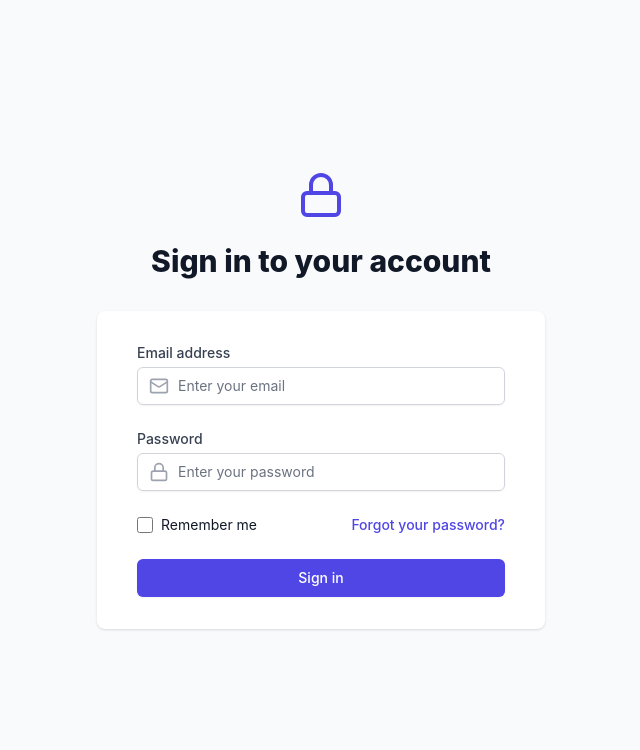
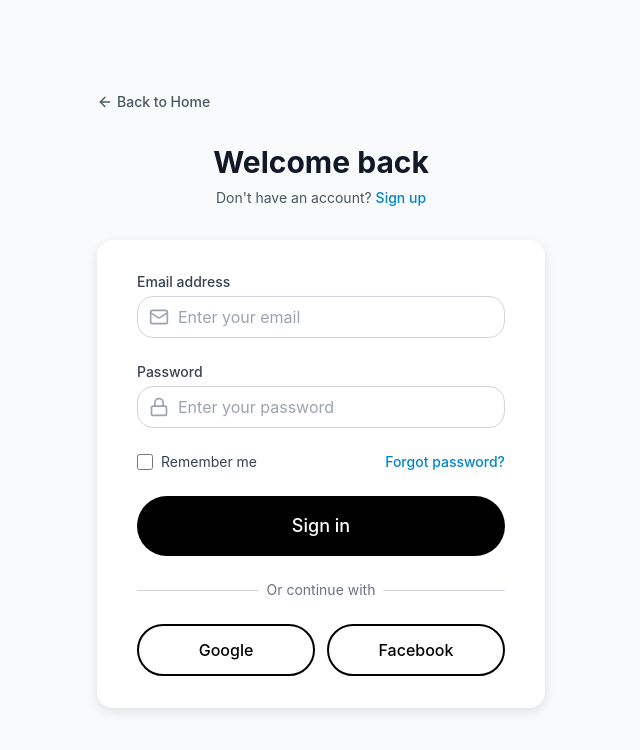
Before and after one commit to oondels/ecommerce-store, a React (Vite) app: page /login in a window 1280 px wide. Shown: the top 750 px of the page, without its empty margins (319-959 px from the left). Built offline with nearby package versions, Linux system fonts and the light colour scheme.

Commit message:
Update Login page with dark mode and consistent design

```diff
--- a/src/pages/Login.tsx
+++ b/src/pages/Login.tsx
@@ -1,43 +1,71 @@
 import React, { useState } from 'react';
-import { useNavigate } from 'react-router-dom';
+import { Link, useNavigate } from 'react-router-dom';
 import { useAuth } from '../context/AuthContext';
-import { Lock, Mail } from 'lucide-react';
+import { Lock, Mail, ArrowLeft } from 'lucide-react';
+import Button from '../components/ui/Button';
 
 export default function Login() {
   const [email, setEmail] = useState('');
   const [password, setPassword] = useState('');
+  const [isLoading, setIsLoading] = useState(false);
+  const [error, setError] = useState('');
   const navigate = useNavigate();
   const { login } = useAuth();
 
   const handleSubmit = async (e: React.FormEvent) => {
     e.preventDefault();
+    setError('');
+    setIsLoading(true);
+
     try {
       await login(email, password);
       navigate('/');
     } catch (error) {
-      console.error('Login failed:', error);
+      setError('Invalid email or password');
+    } finally {
+      setIsLoading(false);
     }
   };
 
   return (
-    <div className="min-h-screen bg-gray-50 flex flex-col justify-center py-12 sm:px-6 lg:px-8">
+    <div className="min-h-screen bg-gray-50 dark:bg-gray-900 flex flex-col justify-center py-12 sm:px-6 lg:px-8">
       <div className="sm:mx-auto sm:w-full sm:max-w-md">
-        <div className="flex justify-center">
-          <Lock className="h-12 w-12 text-indigo-600" />
+        {/* Back to home link */}
+        <Link
+          to="/"
+          className="inline-flex items-center text-sm font-medium text-gray-600 dark:text-gray-400 hover:text-gray-900 dark:hover:text-white mb-8"
+        >
+          <ArrowLeft size={16} className="mr-1" />
+          Back to Home
+        </Link>
+
+        <div className="text-center">
+          <h1 className="text-3xl font-bold text-gray-900 dark:text-white">
+            Welcome back
+          </h1>
+          <p className="mt-2 text-sm text-gray-600 dark:text-gray-400">
+            Don't have an account?{' '}
+            <Link
+              to="/register"
+              className="font-medium text-primary-600 hover:text-primary-500 dark:text-primary-400 dark:hover:text-primary-300"
+            >
+              Sign up
+            </Link>
+          </p>
         </div>
-        <h2 className="mt-6 text-center text-3xl font-extrabold text-gray-900">
-          Sign in to your account
-        </h2>
       </div>
 
       <div className="mt-8 sm:mx-auto sm:w-full sm:max-w-md">
-        <div className="bg-white py-8 px-4 shadow sm:rounded-lg sm:px-10">
-          <form className="space-y-6" onSubmit={handleSubmit}>
+        <div className="bg-white dark:bg-gray-800 py-8 px-4 shadow-soft sm:rounded-xl sm:px-10">
+          <form onSubmit={handleSubmit} className="space-y-6">
             <div>
-              <label htmlFor="email" className="block text-sm font-medium text-gray-700">
+              <label
+                htmlFor="email"
+                className="block text-sm font-medium text-gray-700 dark:text-gray-300"
+              >
                 Email address
               </label>
-              <div className="mt-1 relative rounded-md shadow-sm">
+              <div className="mt-1 relative">
                 <div className="absolute inset-y-0 left-0 pl-3 flex items-center pointer-events-none">
                   <Mail className="h-5 w-5 text-gray-400" />
                 </div>
@@ -47,19 +75,22 @@ export default function Login() {
                   type="email"
                   autoComplete="email"
                   required
-                  className="block w-full pl-10 pr-3 py-2 border border-gray-300 rounded-md leading-5 bg-white placeholder-gray-500 focus:outline-none focus:ring-indigo-500 focus:border-indigo-500 sm:text-sm"
-                  placeholder="Enter your email"
                   value={email}
                   onChange={(e) => setEmail(e.target.value)}
+                  className="block w-full pl-10 pr-3 py-2 border border-gray-300 dark:border-gray-600 rounded-xl text-gray-900 dark:text-white bg-white dark:bg-gray-700 placeholder-gray-400 focus:outline-none focus:ring-2 focus:ring-primary-500 focus:border-transparent"
+                  placeholder="Enter your email"
                 />
               </div>
             </div>
 
             <div>
-              <label htmlFor="password" className="block text-sm font-medium text-gray-700">
+              <label
+                htmlFor="password"
+                className="block text-sm font-medium text-gray-700 dark:text-gray-300"
+              >
                 Password
               </label>
-              <div className="mt-1 relative rounded-md shadow-sm">
+              <div className="mt-1 relative">
                 <div className="absolute inset-y-0 left-0 pl-3 flex items-center pointer-events-none">
                   <Lock className="h-5 w-5 text-gray-400" />
                 </div>
@@ -69,10 +100,10 @@ export default function Login() {
                   type="password"
                   autoComplete="current-password"
                   required
-                  className="block w-full pl-10 pr-3 py-2 border border-gray-300 rounded-md leading-5 bg-white placeholder-gray-500 focus:outline-none focus:ring-indigo-500 focus:border-indigo-500 sm:text-sm"
-                  placeholder="Enter your password"
                   value={password}
                   onChange={(e) => setPassword(e.target.value)}
+                  className="block w-full pl-10 pr-3 py-2 border border-gray-300 dark:border-gray-600 rounded-xl text-gray-900 dark:text-white bg-white dark:bg-gray-700 placeholder-gray-400 focus:outline-none focus:ring-2 focus:ring-primary-500 focus:border-transparent"
+                  placeholder="Enter your password"
                 />
               </div>
             </div>
@@ -83,29 +114,74 @@ export default function Login() {
                   id="remember-me"
                   name="remember-me"
                   type="checkbox"
-                  className="h-4 w-4 text-indigo-600 focus:ring-indigo-500 border-gray-300 rounded"
+                  className="h-4 w-4 text-primary-600 focus:ring-primary-500 border-gray-300 dark:border-gray-600 rounded"
                 />
-                <label htmlFor="remember-me" className="ml-2 block text-sm text-gray-900">
+                <label
+                  htmlFor="remember-me"
+                  className="ml-2 block text-sm text-gray-700 dark:text-gray-300"
+                >
                   Remember me
                 </label>
               </div>
 
               <div className="text-sm">
-                <a href="#" className="font-medium text-indigo-600 hover:text-indigo-500">
-                  Forgot your password?
-                </a>
+                <Link
+                  to="/forgot-password"
+                  className="font-medium text-primary-600 hover:text-primary-500 dark:text-primary-400 dark:hover:text-primary-300"
+                >
+                  Forgot password?
+                </Link>
               </div>
             </div>
 
-            <div>
-              <button
-                type="submit"
-                className="w-full flex justify-center py-2 px-4 border border-transparent rounded-md shadow-sm text-sm font-medium text-white bg-indigo-600 hover:bg-indigo-700 focus:outline-none focus:ring-2 focus:ring-offset-2 focus:ring-indigo-500"
+            {error && (
+              <div className="text-sm text-red-600 dark:text-red-400">
+                {error}
+              </div>
+            )}
+
+            <Button
+              type="submit"
+              variant="primary"
+              size="lg"
+              fullWidth
+              isLoading={isLoading}
+            >
+              Sign in
+            </Button>
+          </form>
+
+          <div className="mt-6">
+            <div className="relative">
+              <div className="absolute inset-0 flex items-center">
+                <div className="w-full border-t border-gray-300 dark:border-gray-600" />
+              </div>
+              <div className="relative flex justify-center text-sm">
+                <span className="px-2 bg-white dark:bg-gray-800 text-gray-500 dark:text-gray-400">
+                  Or continue with
+                </span>
+              </div>
+            </div>
+
+            <div className="mt-6 grid grid-cols-2 gap-3">
+              <Button
+                type="button"
+                variant="outline"
+                fullWidth
+                onClick={() => {}}
               >
-                Sign in
-              </button>
+                Google
+              </Button>
+              <Button
+                type="button"
+                variant="outline"
+                fullWidth
+                onClick={() => {}}
+              >
+                Facebook
+              </Button>
             </div>
-          </form>
+          </div>
         </div>
       </div>
     </div>
```
